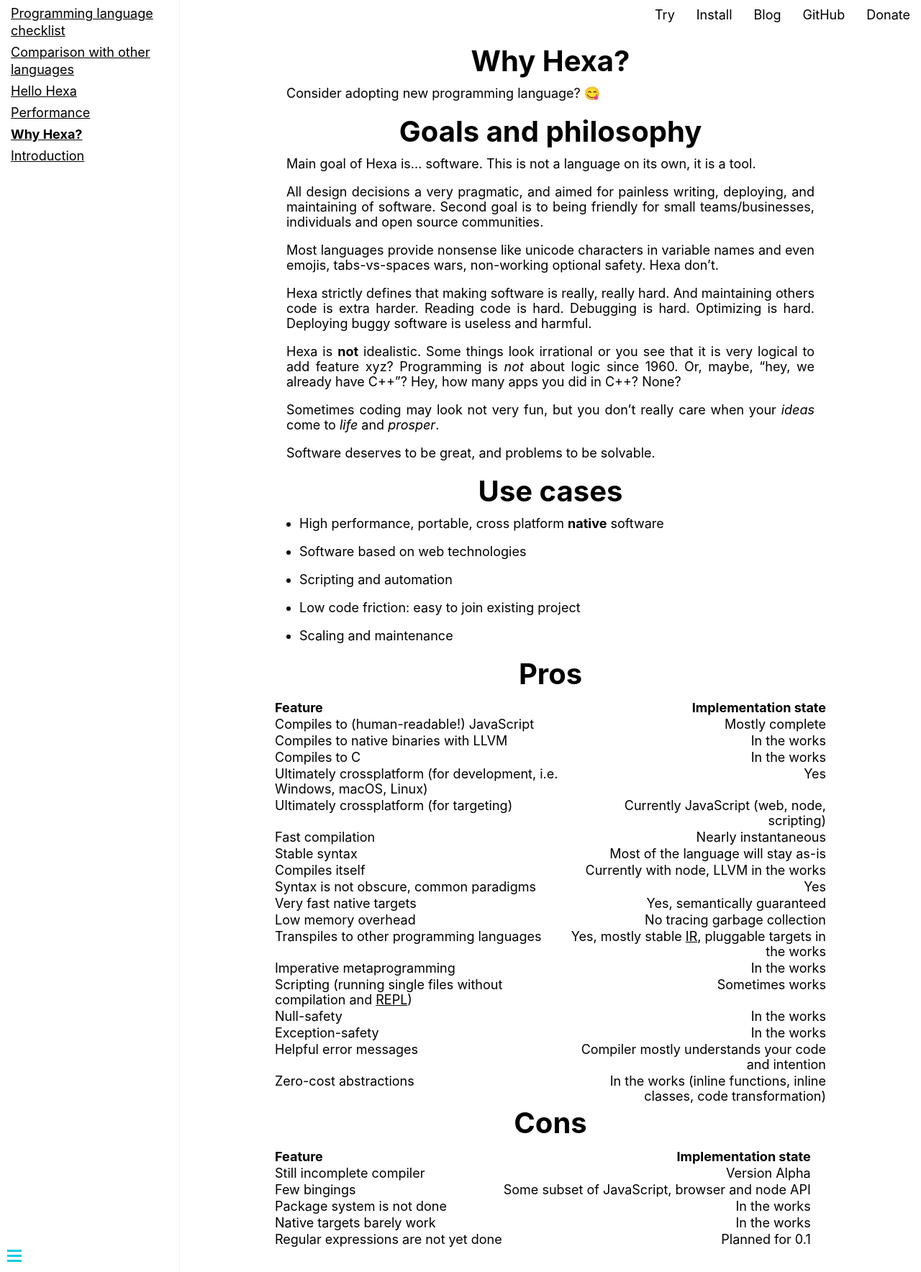
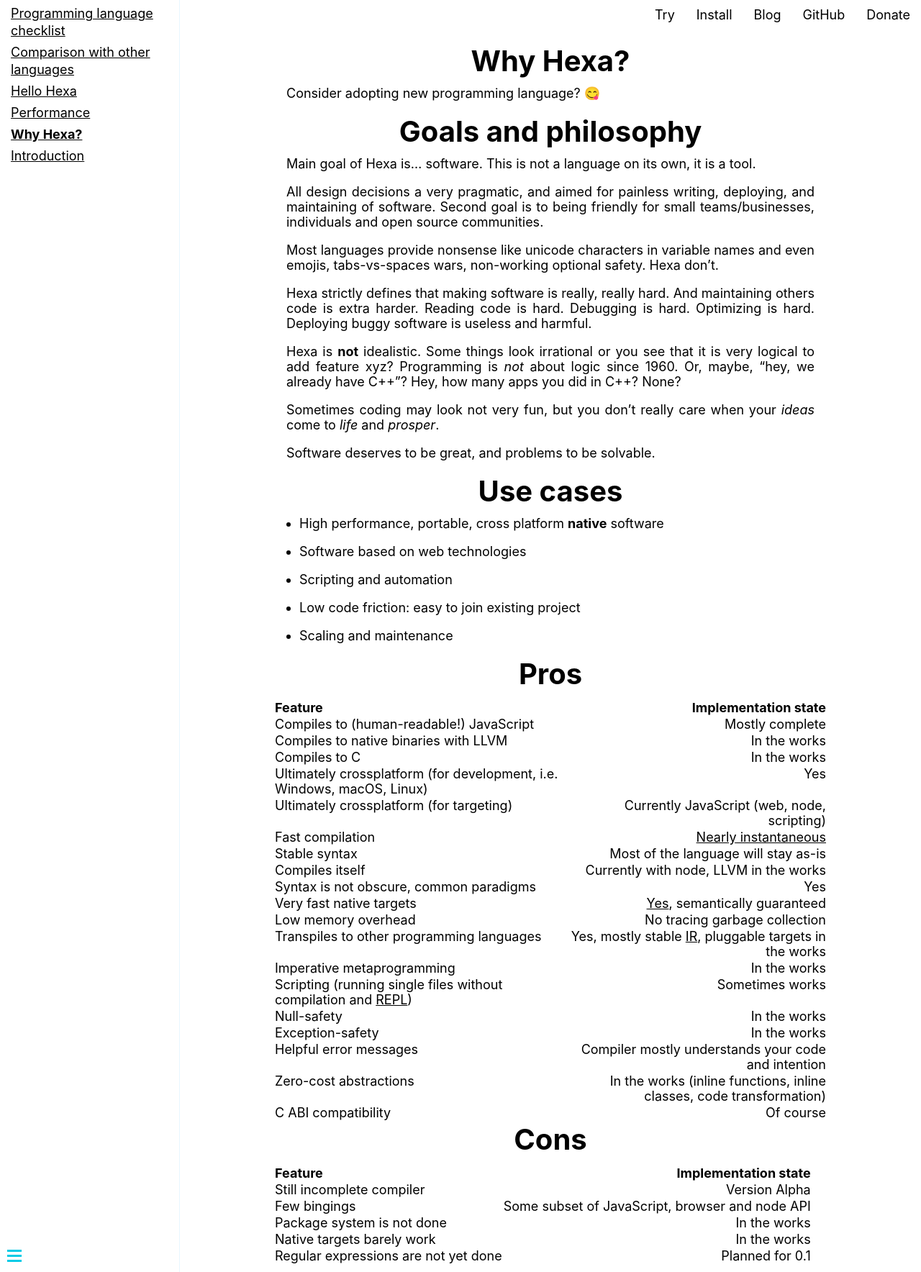
Before and after one commit to hexalang/hexalang.github.io, a Jekyll site: the page built from _book/Profit.md, in a window 1280 px wide. Shown: the whole page at 72% size. Built offline with Jekyll 4.4.1, drawn with Linux system fonts in a browser that asks for light colours; emoji names are drawn with the system emoji font; some of the changed lines change nothing that is shown.

Commit message:
Update Profit.md

```diff
--- a/_book/Profit.md
+++ b/_book/Profit.md
@@ -43,11 +43,11 @@
 | Compiles to C | In the works |
 | Ultimately crossplatform (for development, i.e. Windows, macOS, Linux) | Yes |
 | Ultimately crossplatform (for targeting) | Currently JavaScript (web, node, scripting) |
-| Fast compilation | Nearly instantaneous |
+| Fast compilation | [Nearly instantaneous](https://hexalang.github.io/book/Performance.html) |
 | Stable syntax | Most of the language will stay as-is |
 | Compiles itself | Currently with node, LLVM in the works |
 | Syntax is not obscure, common paradigms | Yes |
-| Very fast native targets | Yes, semantically guaranteed |
+| Very fast native targets | [Yes](https://hexalang.github.io/book/Performance.html), semantically guaranteed |
 | Low memory overhead | No tracing garbage collection |
 | Transpiles to other programming languages | Yes, mostly stable [IR](https://en.wikipedia.org/wiki/Intermediate_representation), pluggable targets in the works
 | Imperative metaprogramming | In the works |
@@ -56,6 +56,7 @@
 | Exception-safety | In the works |
 | Helpful error messages | Compiler mostly understands your code and intention |
 | Zero-cost abstractions | In the works (inline functions, inline classes, code transformation) |
+| C ABI compatibility | Of course |
 
 ## Cons
 
```
